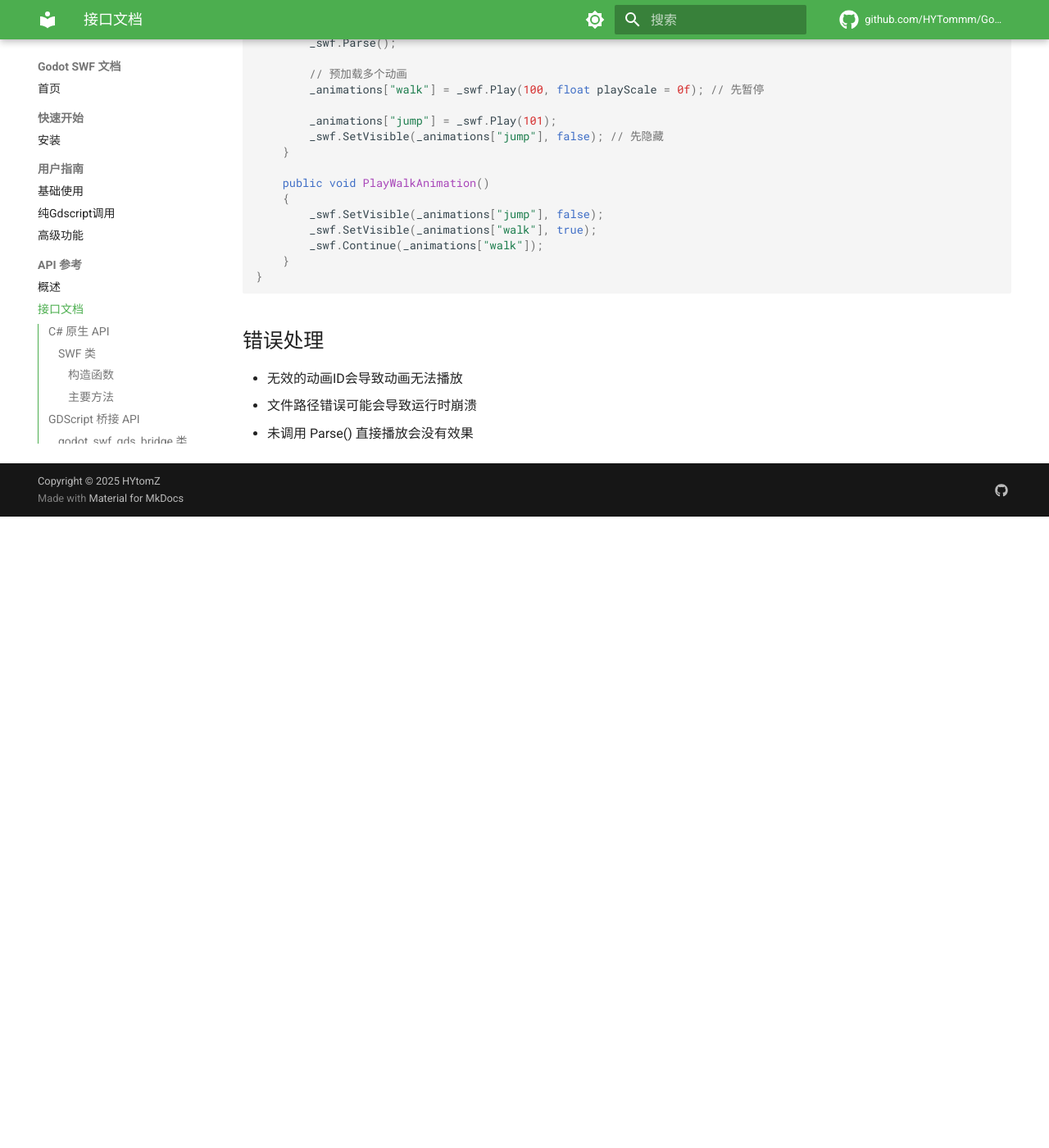
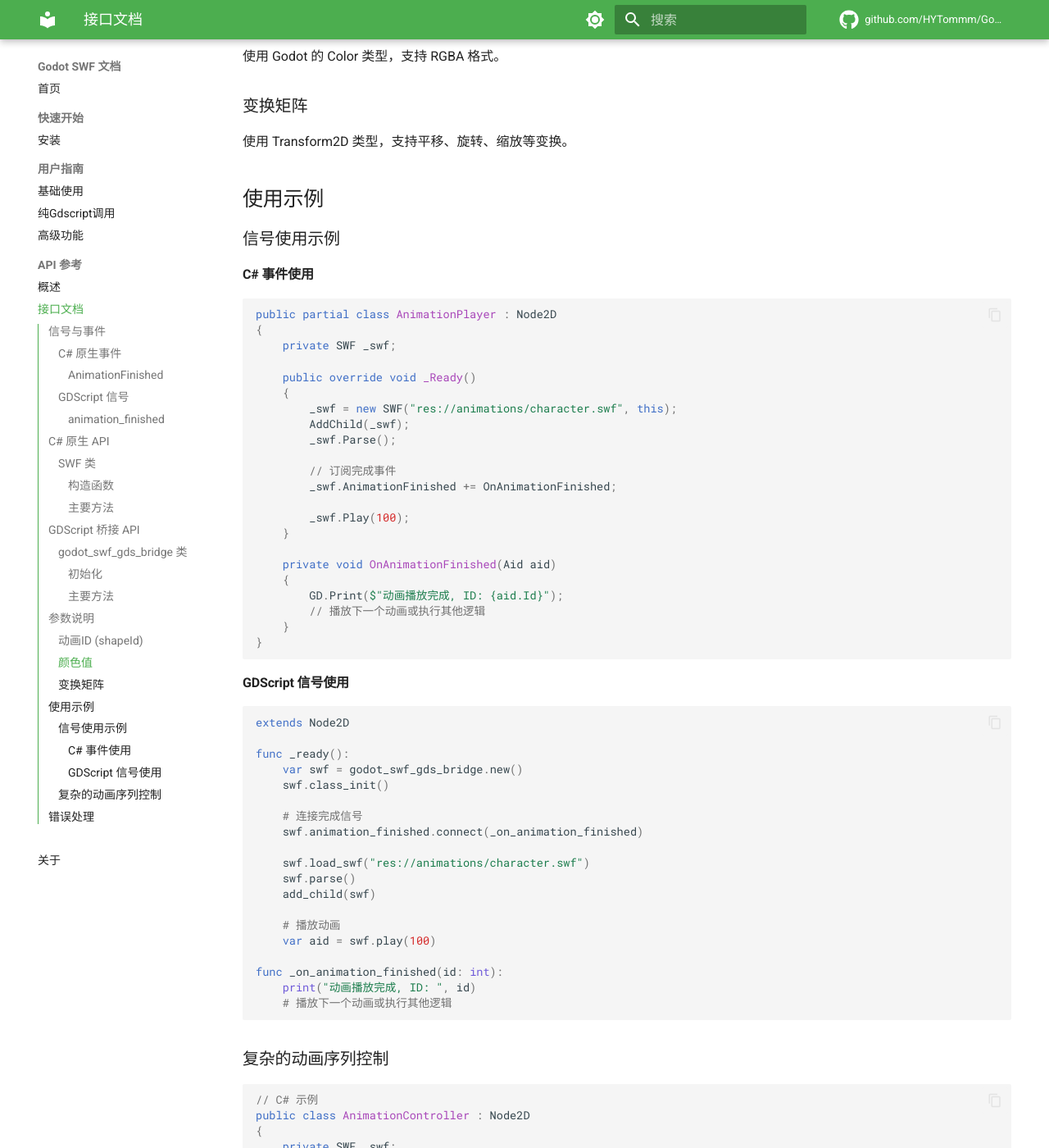
Before and after one commit to HYTommm/Godot-SWF, an MkDocs documentation site: the page built from docs/api/endpoints.md, in a window 1280 px wide and 1400 px high, scrolled down 4515 px. Shown: the whole window at 82% size. Built offline with MkDocs 1.6.1 and Material for MkDocs 9.7.7, drawn with Linux system fonts in a browser that asks for light colours; comment, search, counter and statistics services are not loaded; the version menu is left out; before the commit the page ends 5145 px from its top, so only the background shows below that; some of the changed text lies outside the part shown.

Commit message:
加入关于信号的文档

````diff
--- a/docs/api/endpoints.md
+++ b/docs/api/endpoints.md
@@ -1,4 +1,23 @@
 # 接口文档
+
+## 信号与事件
+
+### C# 原生事件
+
+#### AnimationFinished
+```csharp
+public delegate void AnimationFinishedEventHandler(Aid aid);
+public AnimationFinishedEventHandler AnimationFinished;
+```
+当动画播放完成时触发。参数为完成的动画标识符。
+
+### GDScript 信号
+
+#### animation_finished
+```gdscript
+signal animation_finished(id: int)
+```
+当动画播放完成时触发。参数为完成的动画ID。
 
 ## C# 原生 API
 
@@ -170,6 +189,59 @@ SWF 文件中定义的符号ID，需要通过工具查看或文档获取。
 
 ## 使用示例
 
+### 信号使用示例
+
+#### C# 事件使用
+```csharp
+public partial class AnimationPlayer : Node2D
+{
+    private SWF _swf;
+
+    public override void _Ready()
+    {
+        _swf = new SWF("res://animations/character.swf", this);
+        AddChild(_swf);
+        _swf.Parse();
+
+        // 订阅完成事件
+        _swf.AnimationFinished += OnAnimationFinished;
+
+        _swf.Play(100);
+    }
+
+    private void OnAnimationFinished(Aid aid)
+    {
+        GD.Print($"动画播放完成, ID: {aid.Id}");
+        // 播放下一个动画或执行其他逻辑
+    }
+}
+```
+
+#### GDScript 信号使用
+
+```gdscript
+extends Node2D
+
+func _ready():
+    var swf = godot_swf_gds_bridge.new()
+    swf.class_init()
+
+    # 连接完成信号
+    swf.animation_finished.connect(_on_animation_finished)
+
+    swf.load_swf("res://animations/character.swf")
+    swf.parse()
+    add_child(swf)
+
+    # 播放动画
+    var aid = swf.play(100)
+
+func _on_animation_finished(id: int):
+    print("动画播放完成, ID: ", id)
+    # 播放下一个动画或执行其他逻辑
+```
+
+
 ### 复杂的动画序列控制
 ```csharp
 // C# 示例
--- a/mkdocs.yml
+++ b/mkdocs.yml
@@ -145,7 +145,7 @@ nav:
   - 关于: about.md
 
 # 版权信息
-copyright: Copyright &copy; 2025 HYtomZ
+copyright: Copyright &copy; 2025 HYTomZ
 
 # 严格模式
 strict: false
````
